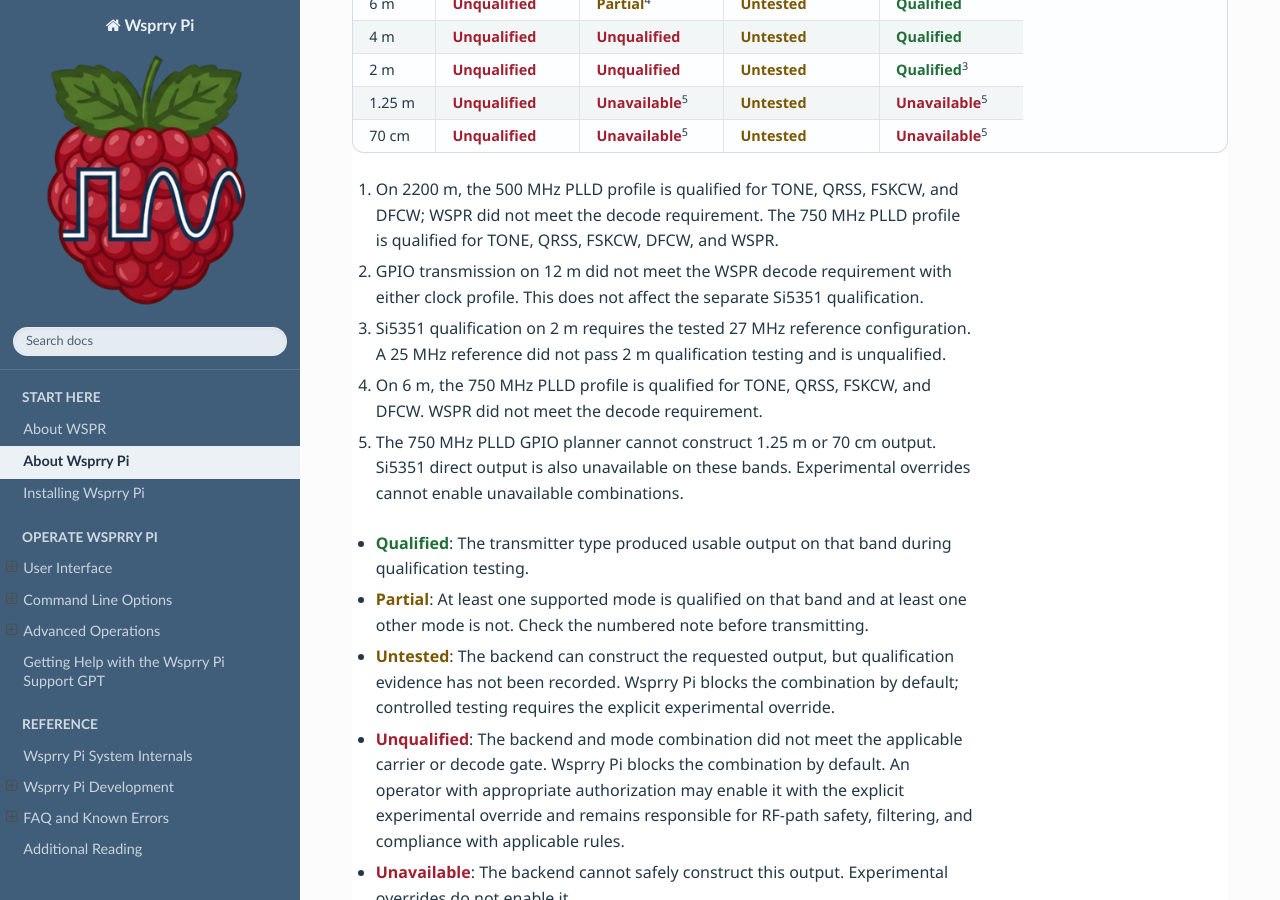
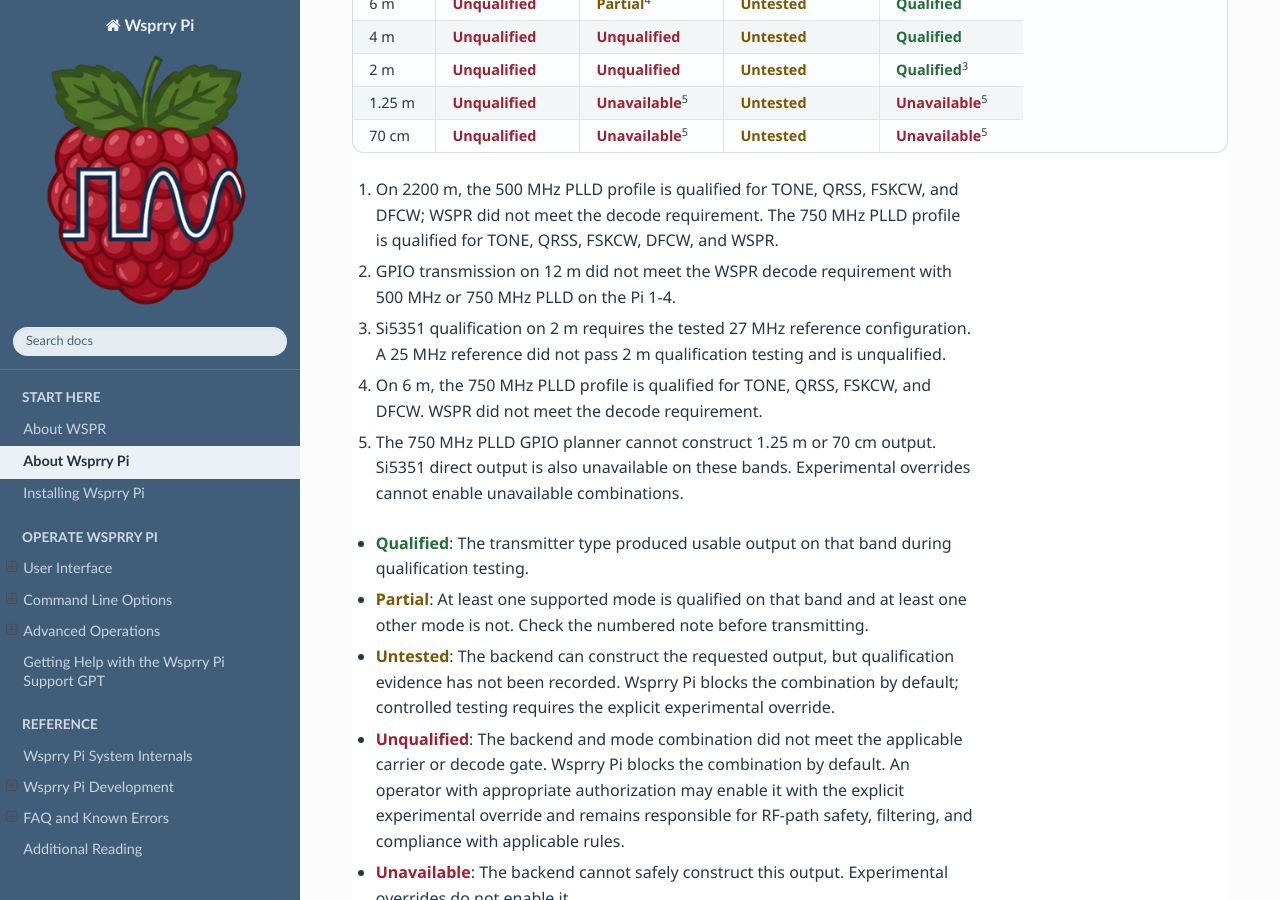
Before and after one commit to WsprryPi/Wsprry_Pi_Docs, a Sphinx documentation site: the page built from docs/About_Wsprry_Pi/index.md, in a window 1280 px wide and 900 px high, scrolled down 4184 px. Built offline with Sphinx 7.4.7 and the Read the Docs theme 3.1.0, drawn with Linux system fonts in a browser that asks for light colours.

Commit message:
docs: clarify 12 m GPIO qualification footnote

```diff
--- a/docs/About_Wsprry_Pi/index.md
+++ b/docs/About_Wsprry_Pi/index.md
@@ -117,7 +117,7 @@
 | 70 cm | <span class="qualification-status qualification-status--unqualified">Unqualified</span> | <span class="qualification-status qualification-status--unavailable">Unavailable</span><sup>5</sup> | <span class="qualification-status qualification-status--untested">Untested</span> | <span class="qualification-status qualification-status--unavailable">Unavailable</span><sup>5</sup> |
 
 1. On 2200 m, the 500 MHz PLLD profile is qualified for TONE, QRSS, FSKCW, and DFCW; WSPR did not meet the decode requirement. The 750 MHz PLLD profile is qualified for TONE, QRSS, FSKCW, DFCW, and WSPR.
-2. GPIO transmission on 12 m did not meet the WSPR decode requirement with either clock profile. This does not affect the separate Si5351 qualification.
+2. GPIO transmission on 12 m did not meet the WSPR decode requirement with 500 MHz or 750 MHz PLLD on the Pi 1-4.
 3. Si5351 qualification on 2 m requires the tested 27 MHz reference configuration. A 25 MHz reference did not pass 2 m qualification testing and is unqualified.
 4. On 6 m, the 750 MHz PLLD profile is qualified for TONE, QRSS, FSKCW, and DFCW. WSPR did not meet the decode requirement.
 5. The 750 MHz PLLD GPIO planner cannot construct 1.25 m or 70 cm output. Si5351 direct output is also unavailable on these bands. Experimental overrides cannot enable unavailable combinations.
```
